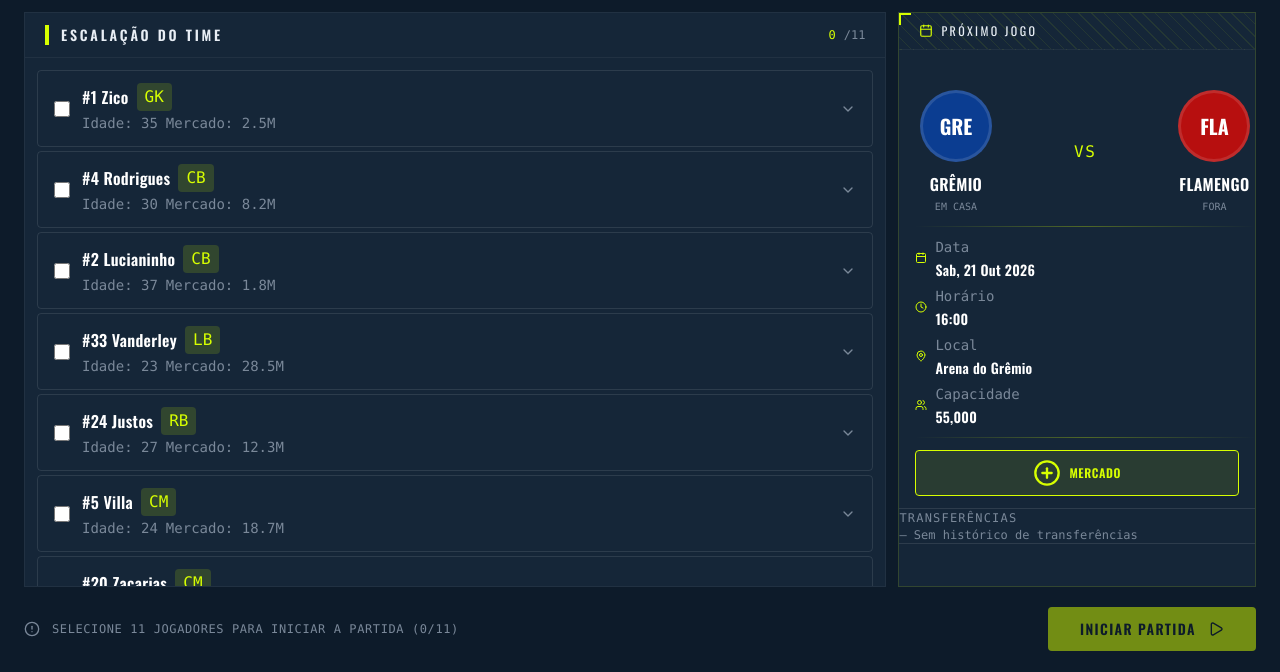
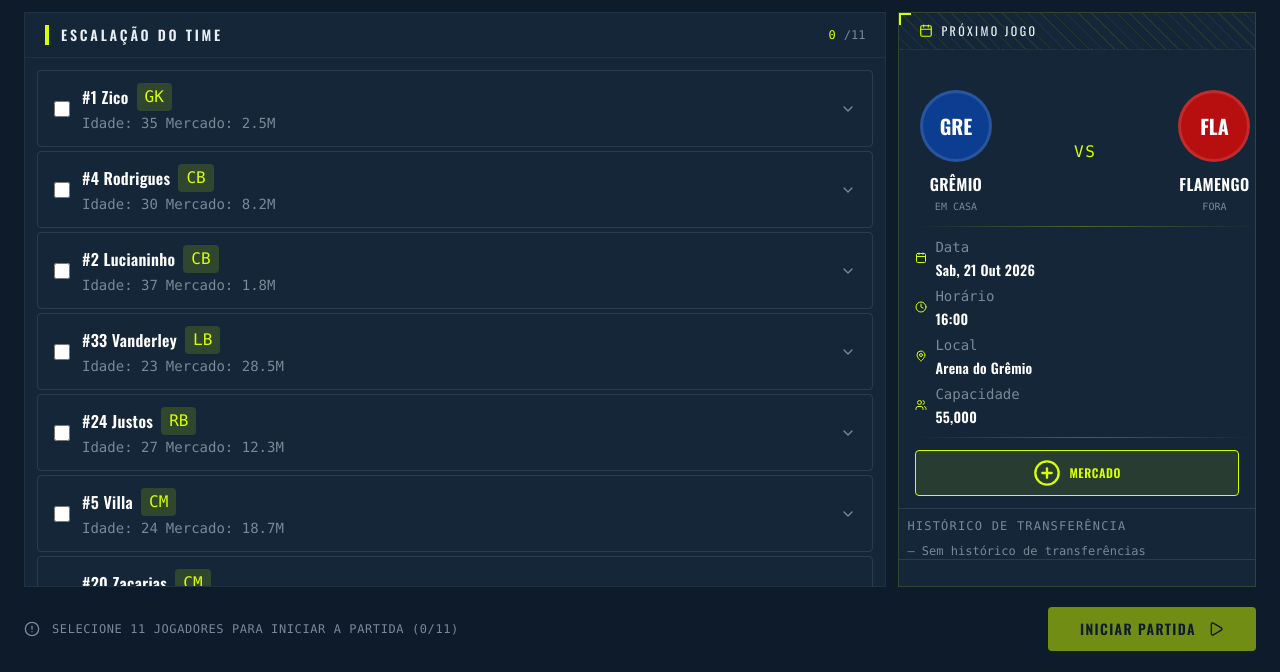
Before and after one commit to cr1sfg/Desing_Iteracao, a plain HTML site: page pages/teamChoce.html in a window 1280 px wide. Shown: the part 129-801 px from the top of the page. Drawn offline with nearby package versions, Linux system fonts and the light colour scheme.

Commit message:
"fixing tittle transferencia"

```diff
--- a/pages/teamChoce.html
+++ b/pages/teamChoce.html
@@ -164,16 +164,16 @@
             <div class="sPace-y-2">
               <div
                 class="text-[12px] font-mono uppercase tracking-widest"
-                style="color: var(--text-muted)"
+                style="color: var(--text-muted); padding: 8px;"
               >
-                Transferências
+                Histórico de transferência
               </div>
               <div
                 id="transferLog"
                 style="color: var(--text-muted)"
                 class="sPace-y-1 text-xs"
               >
-                <div class="font-mono">— Sem histórico de transferências</div>
+                <div class="font-mono pl-2">— Sem histórico de transferências</div>
               </div>
             </div>
           </div>
```
